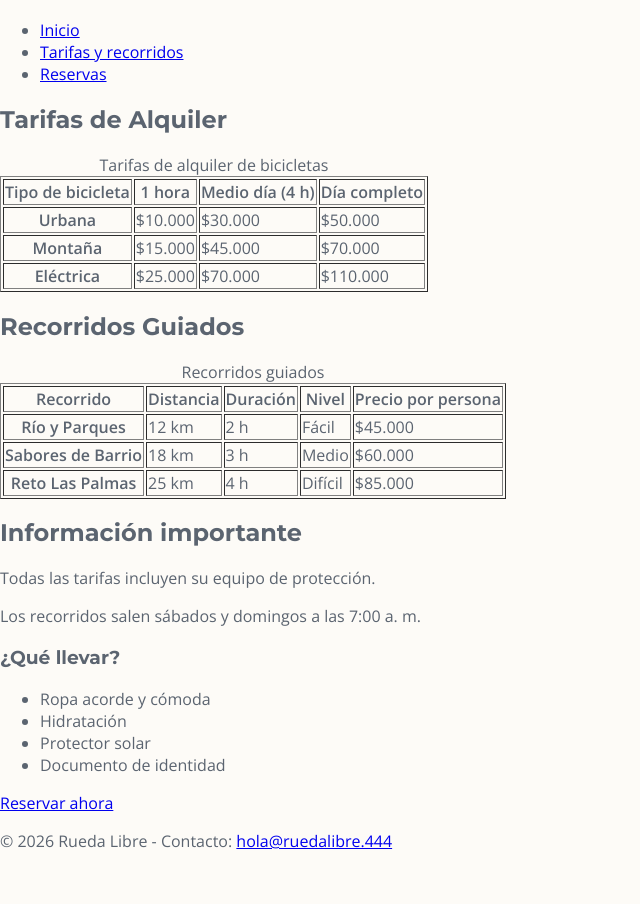
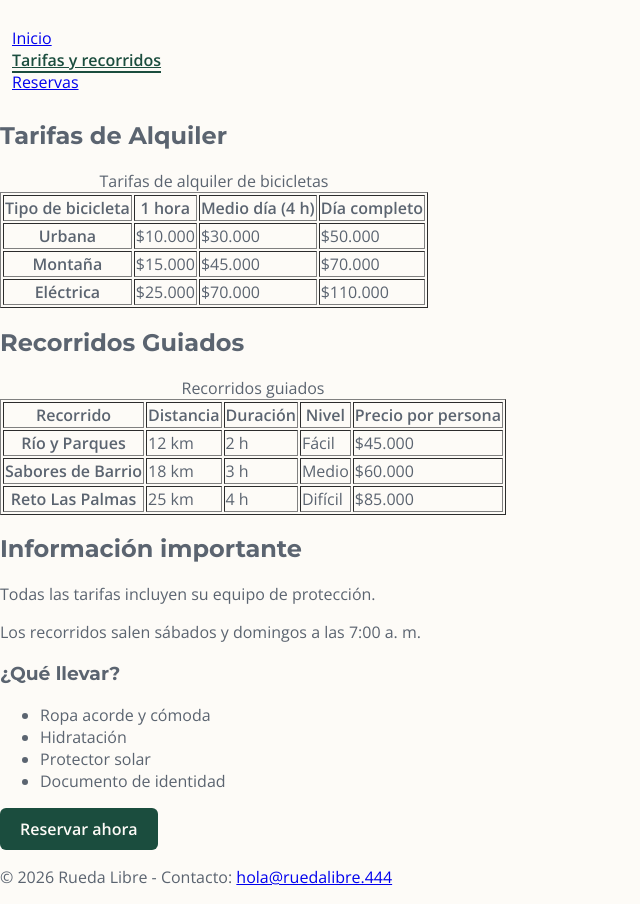
Before and after one commit to salgadofrancisco920/rueda-libre, a plain HTML site: page paginas/tarifas.html in a window 1280 px wide. Shown: the part 318-1222 px from the top of the page, without its empty margins (0-640 px from the left). Before the commit the page ends 1186 px from the top, so only its background shows below. Drawn offline with nearby package versions, Linux system fonts and the light colour scheme.

Commit message:
Entregable 1 casi terminado

```diff
--- a/css/styles.css
+++ b/css/styles.css
@@ -31,3 +31,50 @@ body {
 h1, h2, h3, h4, h5, h6 {
   font-family: var(--fuente-titulos);
   color: var(--color-titulos);
+}
+
+#menu  {
+  color: var(--gris-asfalto);
+  text-decoration: none;
+  padding: 8px 12px;
+}
+
+#menu a.active{
+  color: var(--color-primario);
+  font-weight: 600;
+  border-bottom: 2px solid var(--color-primario);
+}
+
+#menu :hover{
+  color: var(--color-secundario);
+}
+#menu :focus {
+  color: var(--color-texto);
+  outline: 2px solid var(--color-texto);
+  outline-offset: 4px;
+}
+
+
+.btn-cta {
+  display: inline-block;
+  background-color: var(--color-primario);
+  color: var(--color-fondo);
+  padding: 10px 20px;
+  border-radius: 6px;
+  text-decoration: none;
+  font-weight: bold;
+  border: none;
+  cursor: pointer;
+}
+
+
+.btn-cta:hover {
+  background-color: var(--color-secundario);
+  color: var(--blanco);
+}
+
+
+.btn-cta:focus {
+  outline: 3px solid var(--color-fondo);
+  outline-offset: 2px;
+}
--- a/paginas/tarifas.html
+++ b/paginas/tarifas.html
@@ -16,9 +16,9 @@
         <img src="../img/ciclas1.jpg" alt="Logo de Rueda Libre" width="400" height="250">
         <h1>Tarifas y Recorridos Guía</h1>
         <nav>
-            <ul>
+            <ul id="menu">
                 <li><a href="../index.html">Inicio</a></li>
-                <li><a href="tarifas.html">Tarifas y recorridos</a></li>
+                <li><a href="tarifas.html" class="active">Tarifas y recorridos</a></li>
                 <li><a href="reservas.html">Reservas</a></li>
             </ul>
         </nav>
@@ -117,7 +117,7 @@
         </section>
 
         <div>
-            <a href="reservas.html">Reservar ahora</a>
+            <a href="reservas.html" class="btn-cta">Reservar ahora</a>
         </div>
     </main>
 
```
Also changed, not shown: bitacora.txt (+33 -0 lines), index.html (+2 -2 lines), paginas/reservas.html (+2 -2 lines).
